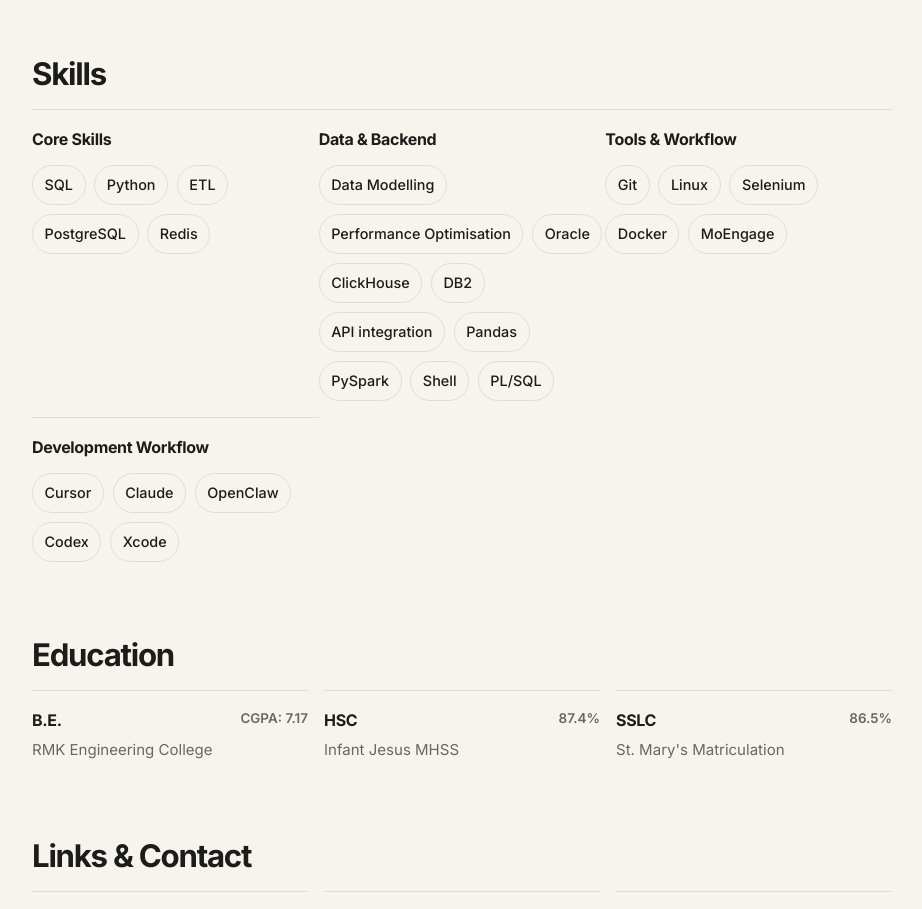
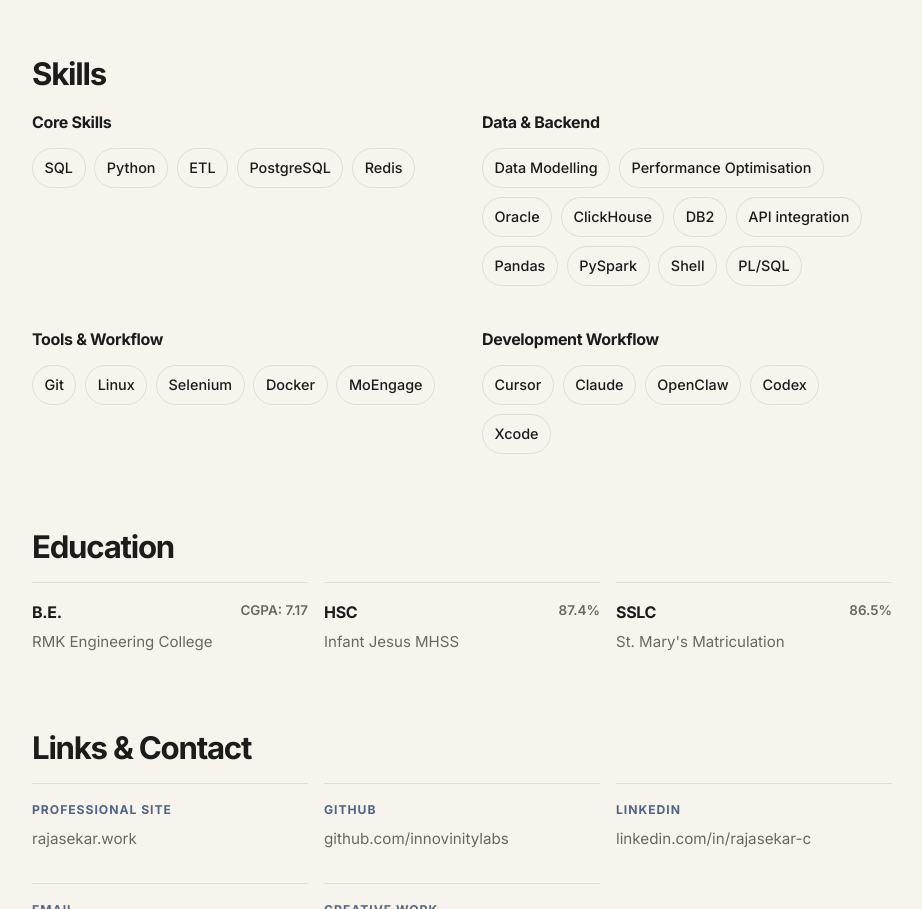
Before and after one commit to innovinitylabs/rajasekar-work-site, a plain HTML site: page index.html in a window 1280 px wide. Shown: the part 2233-3142 px from the top of the page, without its empty margins (178-1100 px from the left). Drawn offline with Linux system fonts and the light colour scheme.

Commit message:
Improve skills section layout and spacing

```diff
--- a/styles.css
+++ b/styles.css
@@ -441,8 +441,13 @@ img {
 }
 
 .skills-grid {
-  grid-template-columns: repeat(auto-fit, minmax(240px, 1fr));
-  gap: 0;
+  grid-template-columns: repeat(2, minmax(0, 1fr));
+  gap: 1.5rem 2.5rem;
+}
+
+.skill-group {
+  padding-top: 0;
+  border-top: 0;
 }
 
 .tag-list {
@@ -450,6 +455,7 @@ img {
   flex-wrap: wrap;
   gap: 0.55rem;
   margin-top: 0.8rem;
+  align-items: flex-start;
 }
 
 .tag-list li {
```
